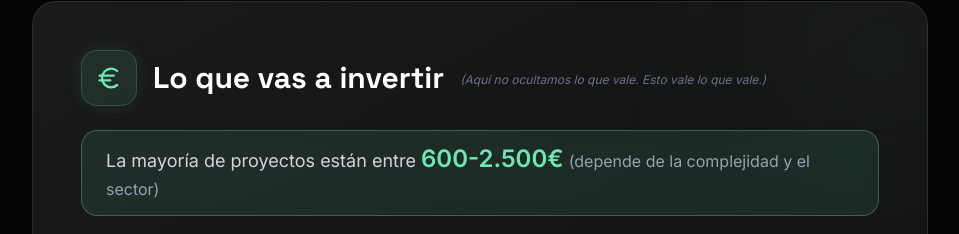
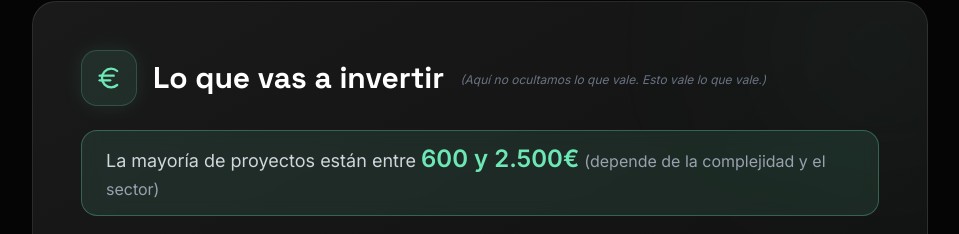
Before and after one commit to raff-liberty/PAGINA-WEB---RAFAEL-ALCALDE-MOLINA, a React (Vite) app: page / in a window 1280 px wide. Shown: the part 4439-4673 px from the top of the page, without its empty margins (160-1119 px from the left). Built offline with nearby package versions, Linux system fonts and the light colour scheme; no server answers.

Commit message:
fix: Change price format to '600 y 2.500€' for better readability

```diff
--- a/src/pages/Home.jsx
+++ b/src/pages/Home.jsx
@@ -555,7 +555,7 @@ const Home = () => {
                             <div className="inline-block mb-6 px-6 py-3 bg-primary/10 border border-primary/30 rounded-2xl backdrop-blur-sm">
                                 <p className="text-gray-300 text-lg">
                                     La mayoría de proyectos están entre{' '}
-                                    <span className="text-primary font-bold text-2xl">600-2.500€</span>
+                                    <span className="text-primary font-bold text-2xl">600 y 2.500€</span>
                                     {' '}<span className="text-gray-400 text-base">(depende de la complejidad y el sector)</span>
                                 </p>
                             </div>
```
